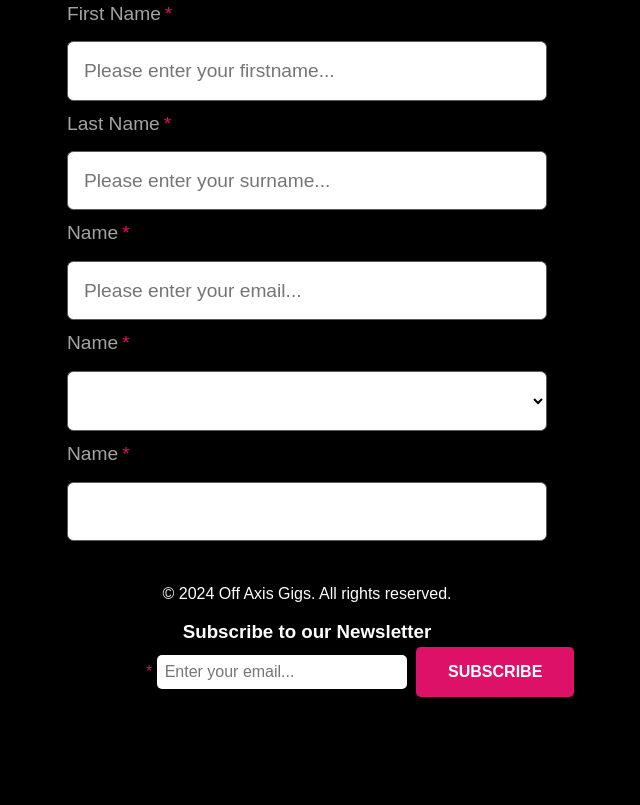
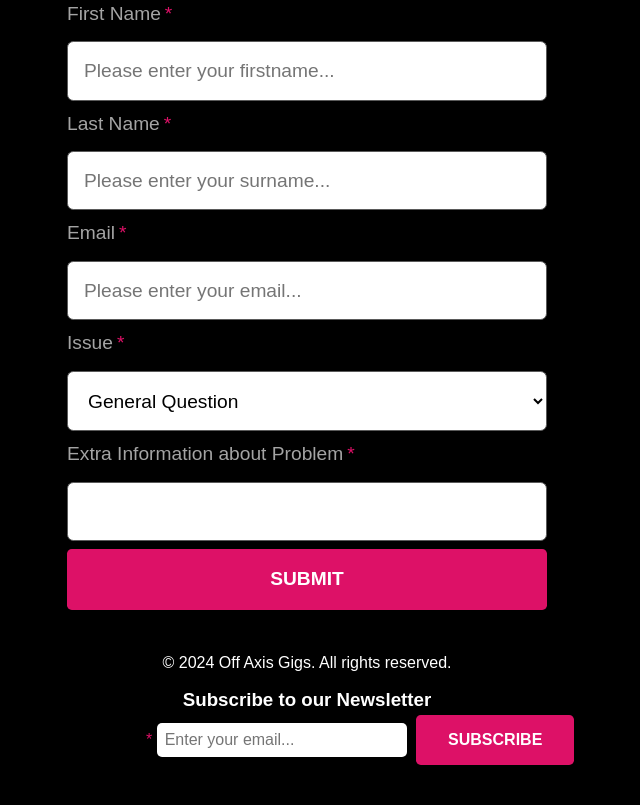
Before and after one commit to sh20-2025/offaxis, a Django app: page /contact in a window 1280 px wide. Shown: the part 210-1015 px from the top of the page, without its empty margins (333-973 px from the left). Before the commit the page ends 907 px from the top, so only its background shows below. Run offline with Django 5.2, Linux system fonts and the light colour scheme; lists and menus that the app fills with data are empty.

Commit message:
feat: Working contact page with 1 min cooldown

```diff
--- a/Off_Axis_App/templates/Off_Axis/contact.html
+++ b/Off_Axis_App/templates/Off_Axis/contact.html
@@ -9,28 +9,33 @@ Off Axis Gigs - Contact
 {% block body_block %}
 <section class="register">
   <h1>Contact</h1>
+  {% if cooldown %}
+      <p>You must wait {{ cooldown|floatformat:2 }} seconds before submitting again.</p>
+    {% endif %}
   <form class="auth-form" method="post" action="{% url 'contact' %}">
     {% csrf_token %}
 
     {% comment %} First Name Input {% endcomment %}
     {% include "components/label.html" with id="contact_first_name_label" variant="dark" required="true" for="input1" size="lg" text="First Name" %}
-    {% include "components/input.html" with id="contact_first_name_input" name="contact_first_name" type="text" variant="light" placeholder="Please enter your firstname..." size="lg" %}
+    {% include "components/input.html" with id="contact_first_name_input" name="first_name" type="text" variant="light" placeholder="Please enter your firstname..." size="lg" %}
 
     {% comment %} Last Name Input {% endcomment %}
     {% include "components/label.html" with id="label1" variant="dark" required="true" for="input1" size="lg" text="Last Name" %}
-    {% include "components/input.html" with id="contact_last_name_input" name="contact_last_name" type="text" variant="light" placeholder="Please enter your surname..." size="lg" %}
+    {% include "components/input.html" with id="contact_last_name_input" name="last_name" type="text" variant="light" placeholder="Please enter your surname..." size="lg" %}
 
     {% comment %} Email Input {% endcomment %}
-    {% include "components/label.html" with id="label1" variant="dark" required="true" for="input1" size="lg" text="Name" %}
-    {% include "components/input.html" with id="contact_email_input" name="contact_email" type="text" variant="light" placeholder="Please enter your email..." size="lg" %}
+    {% include "components/label.html" with id="label1" variant="dark" required="true" for="input1" size="lg" text="Email" %}
+    {% include "components/input.html" with id="contact_email_input" name="email" type="email" variant="light" placeholder="Please enter your email..." size="lg" %}
 
     {% comment %} Message Type Input {% endcomment %}
-    {% include "components/label.html" with id="label1" variant="dark" required="true" for="input1" size="lg" text="Name" %}
-    {% include "components/input.html" with id="contact_message_type_select" name="contact_message_type_select" type="select" variant="light" placeholder="Choose your issue..." size="lg" options=contact_message_type %}
+    {% include "components/label.html" with id="label1" variant="dark" required="true" for="input1" size="lg" text="Issue" %}
+    {% include "components/input.html" with id="contact_message_type_select" name="message_type" type="select" variant="light" placeholder="Choose your issue..." size="lg" options=contact_message_type %}
 
     {% comment %} Message Text Input {% endcomment %}
-    {% include "components/label.html" with id="label1" variant="dark" required="true" for="input1" size="lg" text="Name" %}
-    {% include "components/input.html" with id="contact_message_box" name="contact_message_textbox" type="text" variant="light" size="lg" %}
+    {% include "components/label.html" with id="label1" variant="dark" required="true" for="input1" size="lg" text="Extra Information about Problem" %}
+    {% include "components/input.html" with id="contact_message_box" name="message_content" type="text" variant="light" size="lg" %}
+
+    {% include "components/button.html" with id="button1" type="submit" variant="primary" text="Submit" size="lg" %}
 
 </form>
 </section>
--- a/Off_Axis_App/views.py
+++ b/Off_Axis_App/views.py
@@ -1,8 +1,10 @@
 from django.db import IntegrityError
 from django.shortcuts import render, get_object_or_404, redirect
 from django.urls import reverse
-from .models import Artist
-from .forms import ClientForm
+from .models import Artist, ContactInformation
+from .forms import ClientForm, ContactInformationForm
+from django.core.cache import cache
+from django.utils.timezone import now
 
 
 # Create your views here.
@@ -82,4 +84,38 @@ def login_redirect_view(request):
 
 
 def contact(request):
-    return render(request, "Off_Axis/contact.html")
+    cooldown_period = 60
+    cache_key = f"contact_form_{request.user.id if request.user.is_authenticated else request.META['REMOTE_ADDR']}"
+    contact_message_type = [
+        {"value": key, "label": label} for key, label in ContactInformation.MESSAGE_TYPE
+    ]
+
+    last_submission = cache.get(cache_key)
+    if last_submission:
+        time_remaining = cooldown_period - (now() - last_submission).total_seconds()
+        if time_remaining > 0:
+            return render(
+                request,
+                "Off_Axis/contact.html",
+                {
+                    "form": ContactInformationForm(),
+                    "cooldown": time_remaining,
+                    "contact_message_type": contact_message_type,
+                },
+            )
+
+    if request.method == "POST":
+        form = ContactInformationForm(request.POST)
+
+        if form.is_valid():
+            form.save()
+            cache.set(cache_key, now(), timeout=cooldown_period)
+
+    else:
+        form = ContactInformationForm()
+
+    return render(
+        request,
+        "Off_Axis/contact.html",
+        {"form": form, "contact_message_type": contact_message_type},
+    )
```
Also changed, not shown: Off_Axis_App/admin.py (+15 -1 lines).
